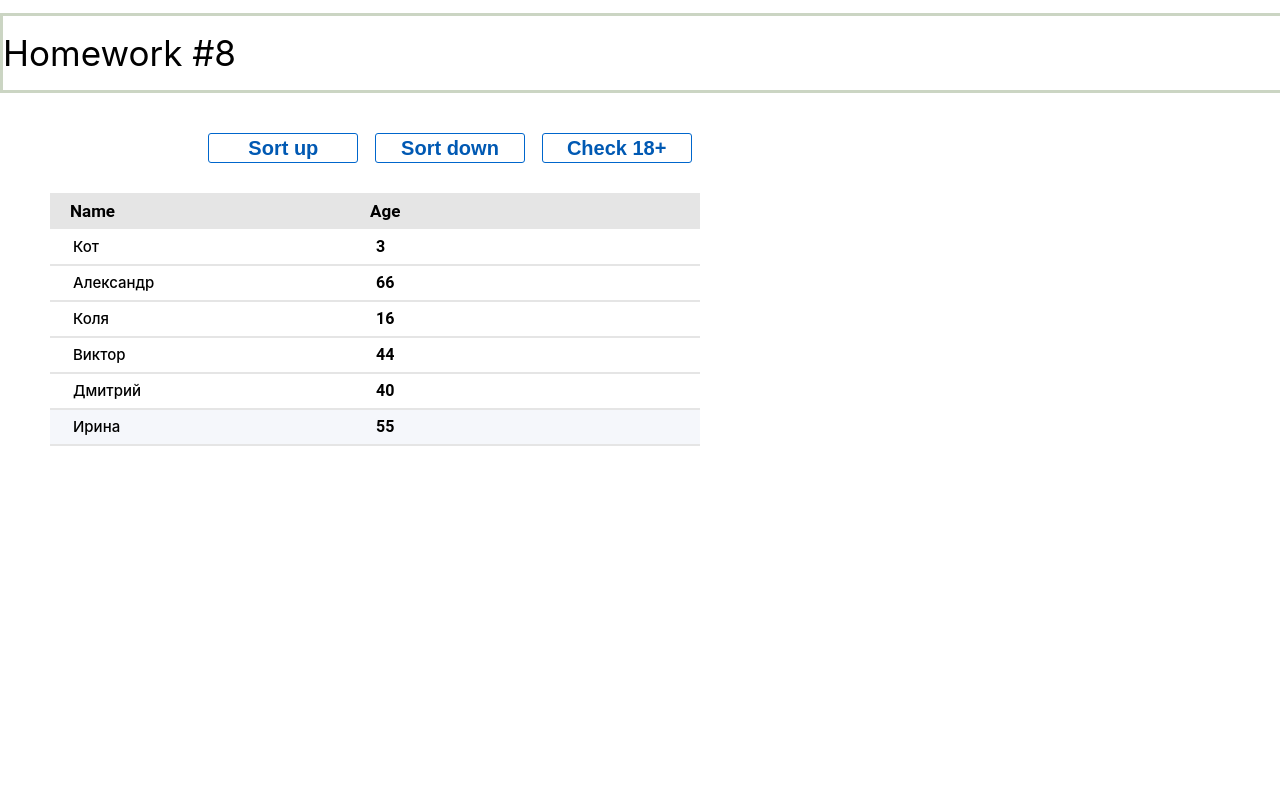
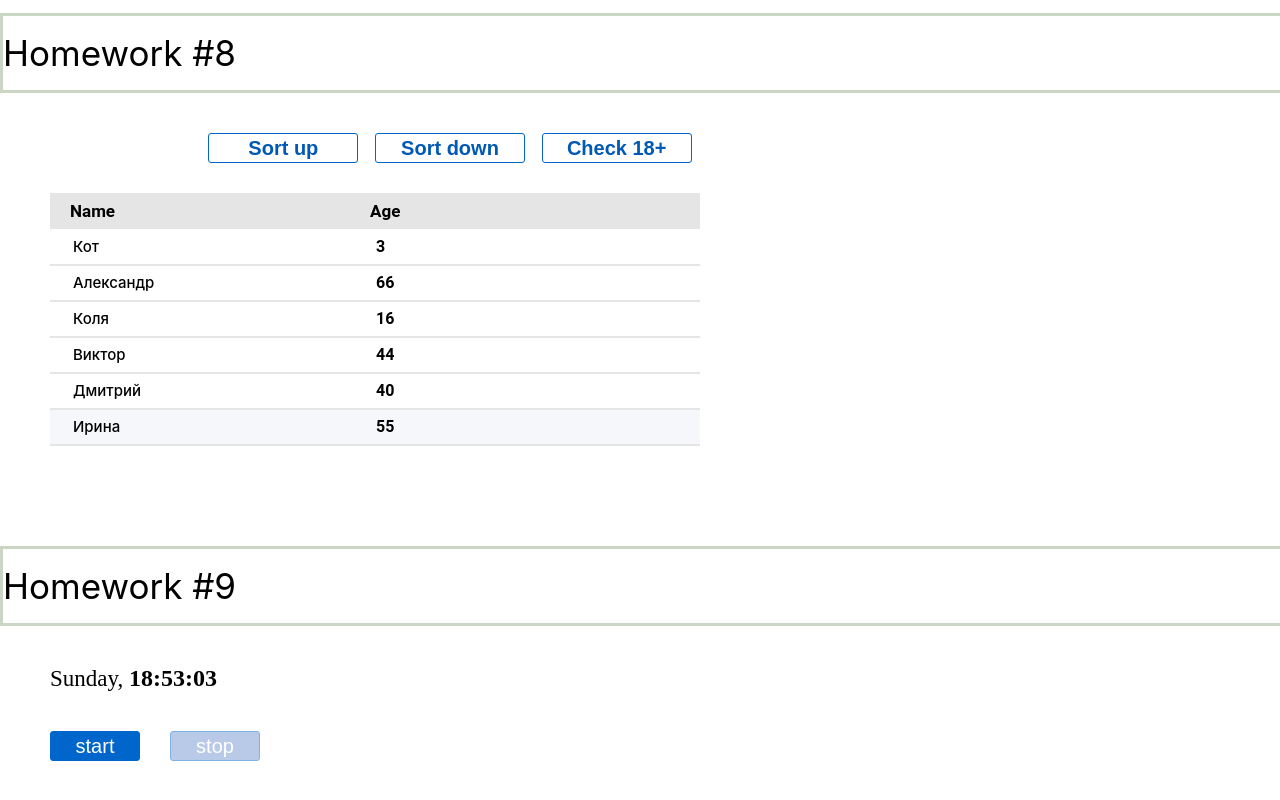
Before and after one commit to Sergey-BY6/Dz, a React (Create React App) app: page /#/junior in a window 1280 px wide. Shown: the part 678-1478 px from the top of the page. Built offline with nearby package versions, Linux system fonts and the light colour scheme.

Commit message:
Add hw09 homeworks.

```diff
--- a/src/s2-homeworks/hw04/common/c2-SuperButton/SuperButton.module.css
+++ b/src/s2-homeworks/hw04/common/c2-SuperButton/SuperButton.module.css
@@ -7,8 +7,9 @@
 }
 
 .disabled {
-    color: steelblue;
-    background-color: #004d99;
+    color: white;
+    background-color: #7697d5;
+    border: 1px solid #0066cc;
     opacity: 0.5;
 }
 
--- a/src/s2-homeworks/hw04/common/c2-SuperButton/SuperButton.tsx
+++ b/src/s2-homeworks/hw04/common/c2-SuperButton/SuperButton.tsx
@@ -17,8 +17,13 @@ const SuperButton: React.FC<SuperButtonPropsType> = (
         ...restProps // все остальные пропсы попадут в объект restProps, там же будет children
     }
 ) => {
+    // const finalClassName = `${s.button}
+    // ${xType === 'red' ? (disabled ? s.disabled : s.red ): (xType === "secondary" ? s.secondary : s.default)}`
+
+
     const finalClassName = `${s.button}
-    ${xType === 'red' ? (disabled ? s.disabled : s.red ): (xType === "secondary" ? s.secondary : s.default)}`
+    ${xType === 'red' ? (disabled ? s.disabled : s.red ): (xType === "secondary" ? (disabled ? s.disabled : s.secondary) : (disabled ? s.disabled : s.default))}`
+
 
     //     `${s.button}
     // ${color === "red" ? s.red :  (color === "secondary" ? s.secondary : s.default)}
--- a/src/s2-homeworks/hw05/pages/Junior.tsx
+++ b/src/s2-homeworks/hw05/pages/Junior.tsx
@@ -3,7 +3,7 @@ import HW6 from '../../hw06/HW6'
 import HW7 from '../../hw07/HW7';
 // import HW7 from '../../hw07/HW7'
 import HW8 from '../../hw08/HW8'
-// import HW9 from '../../hw09/HW9'
+import HW9 from '../../hw09/HW9'
 
 function Junior() {
     return (
@@ -11,7 +11,7 @@ function Junior() {
             <HW6 />
             <HW7 />
             <HW8 />
-            {/*<HW9 />*/}
+            <HW9 />
         </div>
     )
 }
--- a/src/s2-homeworks/hw08/HW8.module.css
+++ b/src/s2-homeworks/hw08/HW8.module.css
@@ -22,7 +22,7 @@ margin-left: 150px;
 }
 
 .container {
-    margin-bottom: 400px;
+    margin-bottom: 100px;
 }
 
 .thead {
--- a/src/s2-homeworks/hw09/Clock.module.css
+++ b/src/s2-homeworks/hw09/Clock.module.css
@@ -1,14 +1,43 @@
 .buttonsContainer {
+    display: flex;
+    justify-content: space-between;
 }
 
 .clock {
+    margin-bottom: 400px;
+    width: 210px;
+    height: 200px;
 }
 
 .watch {
+    width: 200px;
+    height: 30px;
+
+    font-family: 'Montserrat';
+    font-style: normal;
+    font-weight: 400;
+    font-size: 23px;
+    line-height: 24px;
+
+    color: #000000;
 }
 
 .watch strong {
+    font-family: 'Montserrat';
+    font-size: 24px;
+    font-weight: 600;
 }
 
 .more {
+    margin: 0px 0 15px 0;
+    width: 128px;
+    height: 20px;
+
+    font-family: 'Montserrat';
+    font-style: normal;
+    font-weight: 400;
+    font-size: 16px;
+    line-height: 20px;
+    /* identical to box height */
+    color: rgba(0, 0, 0, 0.5);
 }
--- a/src/s2-homeworks/hw09/Clock.tsx
+++ b/src/s2-homeworks/hw09/Clock.tsx
@@ -9,30 +9,56 @@ function Clock() {
     const [date, setDate] = useState<Date>(new Date(restoreState('hw9-date', Date.now())))
     const [show, setShow] = useState<boolean>(false)
 
+    const startDisabled = timerId !== undefined
+    const stopDisabled = timerId === undefined
+
     const start = () => {
         // пишут студенты // запустить часы (должно отображаться реальное время, а не +1)
         // сохранить ид таймера (https://learn.javascript.ru/settimeout-setinterval#setinterval)
-
+        let tmId = +setInterval(()=> setDate(new Date()), 1000)
+        setTimerId(tmId)
     }
 
     const stop = () => {
         // пишут студенты // поставить часы на паузу, обнулить ид таймера (timerId <- undefined)
-
+        clearInterval(timerId)
+        setTimerId(undefined)
+        console.log(timerId)
     }
 
     const onMouseEnter = () => { // пишут студенты // показать дату если наведена мышка
-
+        setShow(true)
     }
     const onMouseLeave = () => { // пишут студенты // спрятать дату если мышка не наведена
-
+        setShow(false)
     }
 
-    const stringTime = 'date->time' || <br/> // часы24:минуты:секунды (01:02:03)/(23:02:03)/(24:00:00)/(00:00:01) // пишут студенты
-    const stringDate = 'date->date' || <br/> // день.месяц.год (01.02.2022) // пишут студенты, варианты 01.02.0123/01.02.-123/01.02.12345 не рассматриваем
+    const formatterTime = new Intl.DateTimeFormat('en-US', {
+        hour: 'numeric',
+        minute: 'numeric',
+        second: 'numeric',
+        hour12: false
+    });
+
+    const formatterDateDay = new Intl.DateTimeFormat('en-US', {day: '2-digit'}).format(date)
+    const formatterDateMonth = new Intl.DateTimeFormat('en-US', {month: '2-digit'}).format(date)
+    const formatterDateYear = new Intl.DateTimeFormat('en-US', {year: '2-digit'}).format(date)
+    const formatterDate = `${formatterDateDay}.${formatterDateMonth}.${formatterDateYear}`
+
+    const formatterDay = new Intl.DateTimeFormat('en-US', {weekday: 'long'});
+
+    const formatterMonth = new Intl.DateTimeFormat('en-US', {month: 'long'});
+
+
+
+    const stringTime = formatterTime.format(date) || <br/> // часы24:минуты:секунды (01:02:03)/(23:02:03)/(24:00:00)/(00:00:01) // пишут студенты
+    const stringDate = formatterDate || <br/> // день.месяц.год (01.02.2022) // пишут студенты, варианты 01.02.0123/01.02.-123/01.02.12345 не рассматриваем
 
     // день недели на английском, месяц на английском (https://learn.javascript.ru/intl#intl-datetimeformat)
-    const stringDay = 'date->day' || <br/> // пишут студенты
-    const stringMonth = 'date->month' || <br/> // пишут студенты
+    const stringDay = formatterDay.format(date) || <br/> // пишут студенты
+    const stringMonth = formatterMonth.format(date) || <br/> // пишут студенты
+
+
 
     return (
         <div className={s.clock}>
@@ -66,15 +92,17 @@ function Clock() {
             <div className={s.buttonsContainer}>
                 <SuperButton
                     id={'hw9-button-start'}
-                    disabled={true} // пишут студенты // задизэйблить если таймер запущен
+                    disabled={startDisabled} // пишут студенты // задизэйблить если таймер запущен
                     onClick={start}
+                    style={{width: "90px"}}
                 >
                     start
                 </SuperButton>
                 <SuperButton
                     id={'hw9-button-stop'}
-                    disabled={true} // пишут студенты // задизэйблить если таймер не запущен
+                    disabled={stopDisabled} // пишут студенты // задизэйблить если таймер не запущен
                     onClick={stop}
+                    style={{width: "90px"}}
                 >
                     stop
                 </SuperButton>
```
